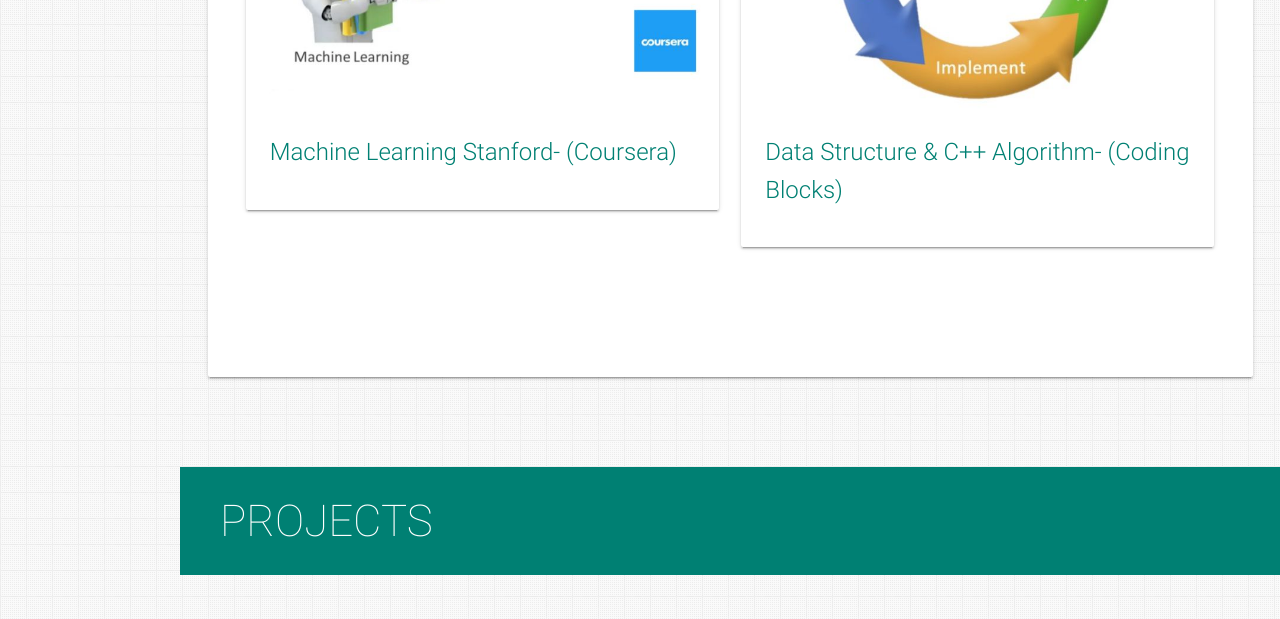
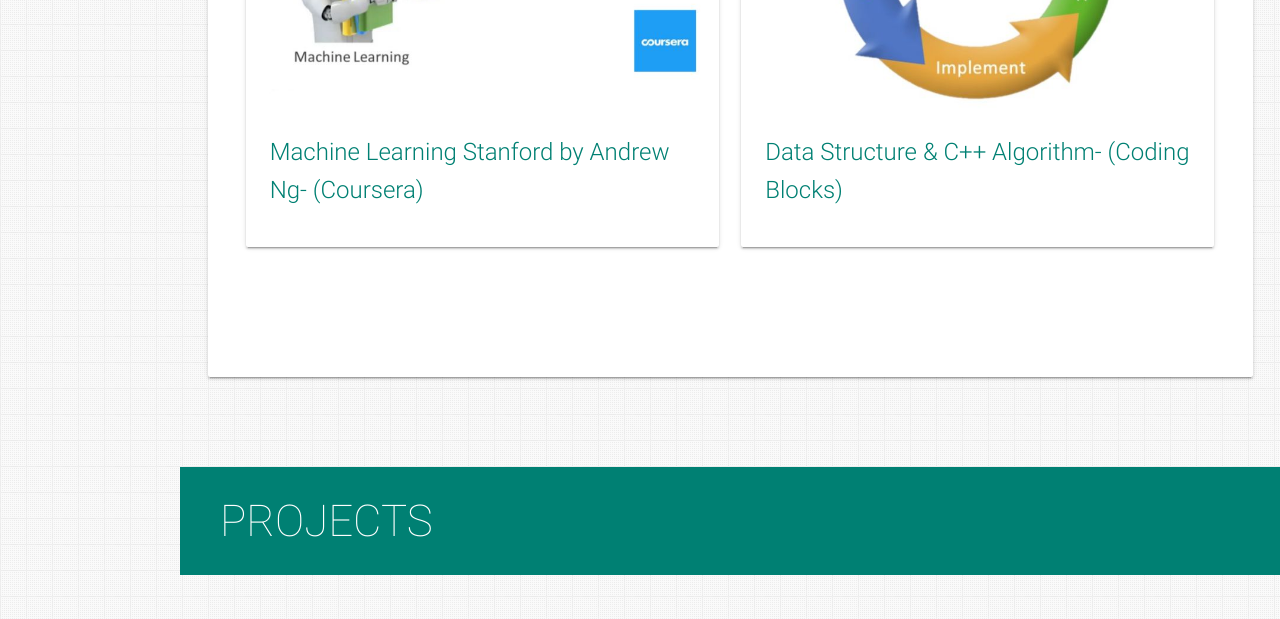
Before and after one commit to sartz18/sartz18.github.io, a plain HTML site: page index.html in a window 1280 px wide. Shown: the part 4500-5119 px from the top of the page. Drawn offline with nearby package versions, Linux system fonts and the light colour scheme.

Commit message:
Update index.html

```diff
--- a/index.html
+++ b/index.html
@@ -558,7 +558,7 @@
                         <!-- <span class="card-title">Card Title</span> -->
                       </div>
                       <div class="card-content">
-                        <span class="card-title teal-text">Machine Learning Stanford- (Coursera)</span>
+                        <span class="card-title teal-text">Machine Learning Stanford by Andrew Ng- (Coursera)</span>
                       </div>
                     </div>
                   </div>
```
